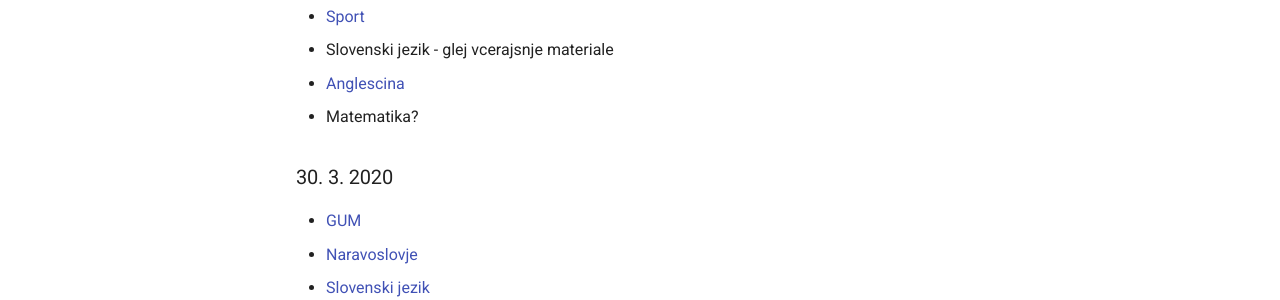
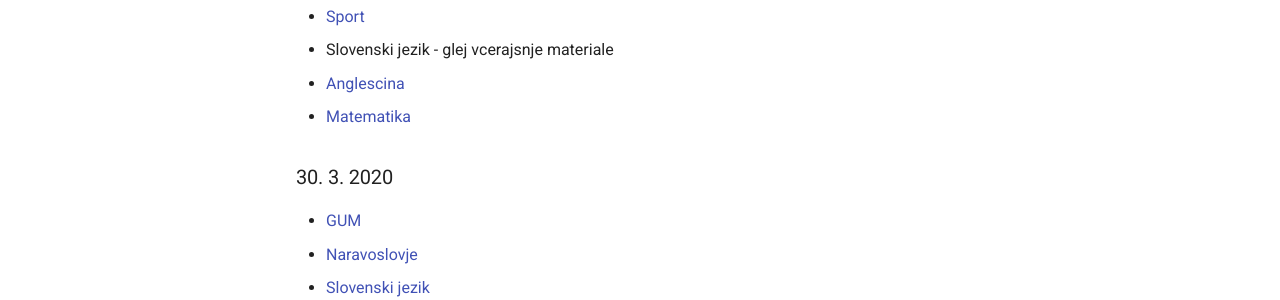
Before and after one commit to skyflyer/solski-materiali, an MkDocs documentation site: the page built from docs/6razred/index.md, in a window 1280 px wide. Shown: the part 222-522 px from the top of the page. Built offline with MkDocs 1.6.1 and Material for MkDocs 9.7.7, drawn with Linux system fonts in a browser that asks for light colours; part of the change alters nothing that is shown.

```diff
--- a/docs/6razred/index.md
+++ b/docs/6razred/index.md
@@ -8,7 +8,7 @@ summary: ucna snov za 6. razred
 * [Sport](sport/2020-03-31-sport.pdf)
 * Slovenski jezik - glej vcerajsnje materiale
 * [Anglescina](anglescina/2020-03-31-anglescina.pdf)
-* Matematika?
+* [Matematika](matematika/2020-03-31-matematika.pdf)
 
 ### 30. 3. 2020
 
```
Also changed, not shown: 1 other file.
